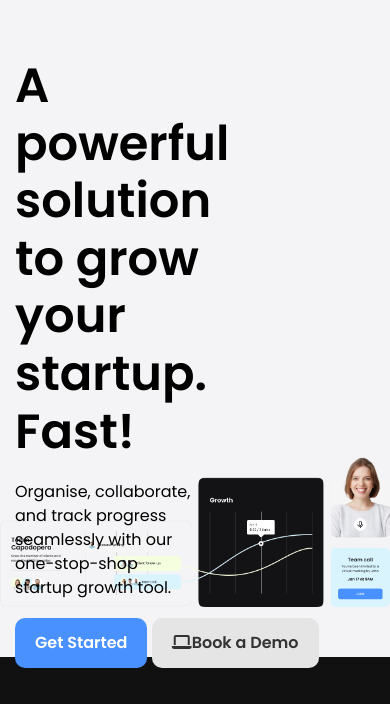
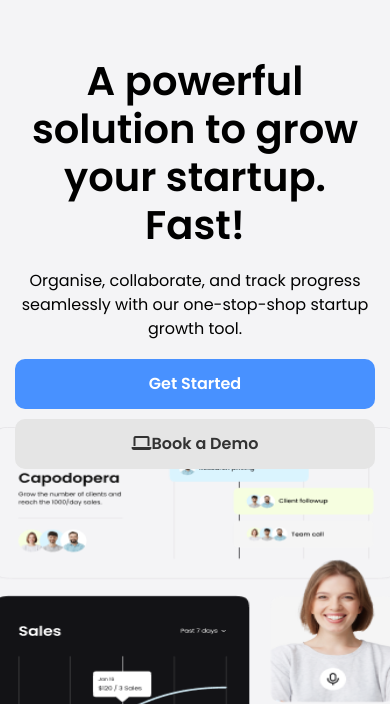
Before and after one commit to siamso/saas-landing-page, a plain HTML site: page index.html in a window 390 px wide. Shown: the part 65-769 px from the top of the page. Drawn offline with Linux system fonts and the light colour scheme.

Commit message:
responsive hero

```diff
--- a/css/style.css
+++ b/css/style.css
@@ -334,29 +334,6 @@ body{
   transition: 0.3s;
 }
 
-/* Media Queries */
-@media (max-width: 960px){
-
-}
-
-@media (max-width: 670px){
-  .navbar .main-menu{
-    display: none;
-  }
-
-  .navbar .hamburger-button{
-    display: block;
-  }
-
-
-}
-
-@media (max-width: 500px){
-
-}
-
-
-
 
 /* ------------------------------------------ */
 
@@ -474,3 +451,46 @@ body{
   background: var(--dark-color);
   color: var(--light-color);
 }
+
+
+/* Media Queries */
+@media (max-width: 960px){
+  .text-xxl{
+    font-size: 2.5rem;
+  }
+
+}
+
+@media (max-width: 670px){
+  .navbar .main-menu{
+    display: none;
+  }
+
+  .navbar .hamburger-button{
+    display: block;
+  }
+
+  .hero .container{
+    background: url('../images/hero-bg-mobile.png') no-repeat;
+    background-size: 400px 400px;
+    background-position: bottom;
+    height: 770px;
+  }
+
+  .hero .hero-content,
+  .hero .hero-text{
+    width: 100%;
+    text-align: center;
+  }
+
+  .hero .hero-buttons .btn{
+    margin-bottom: 10px;
+    display: block;
+    width: 100%;
+  }
+
+}
+
+@media (max-width: 500px){
+
+}
```
